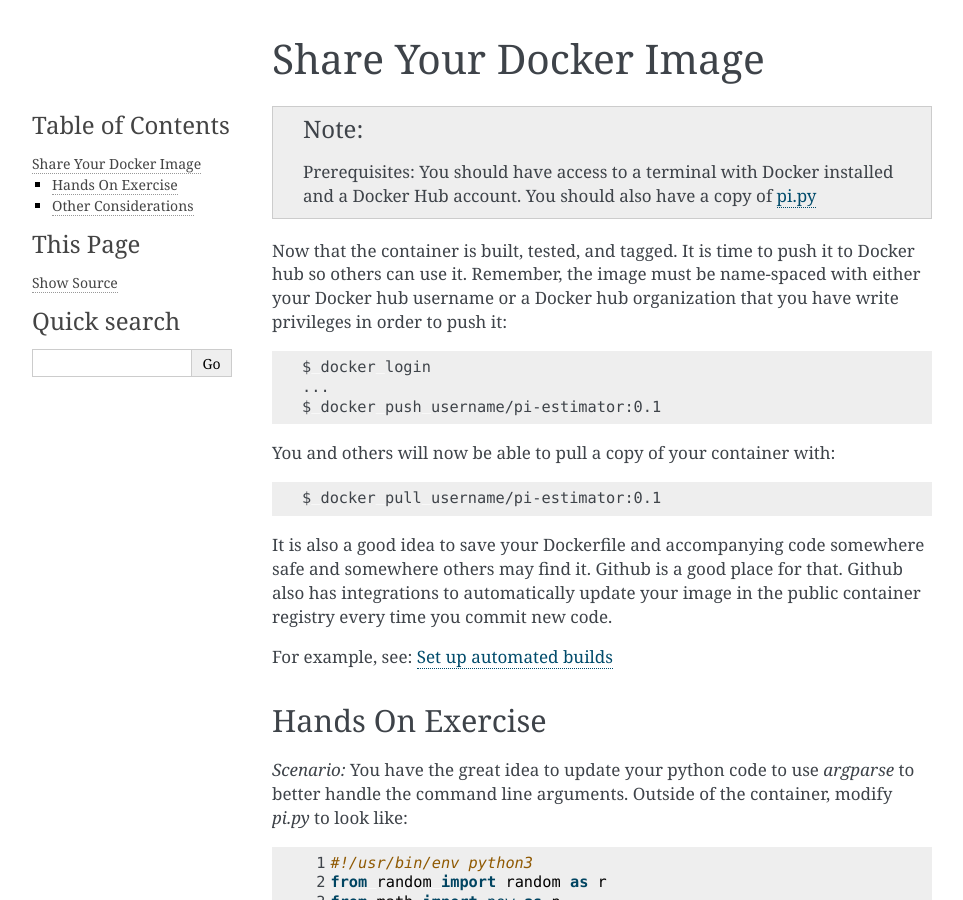
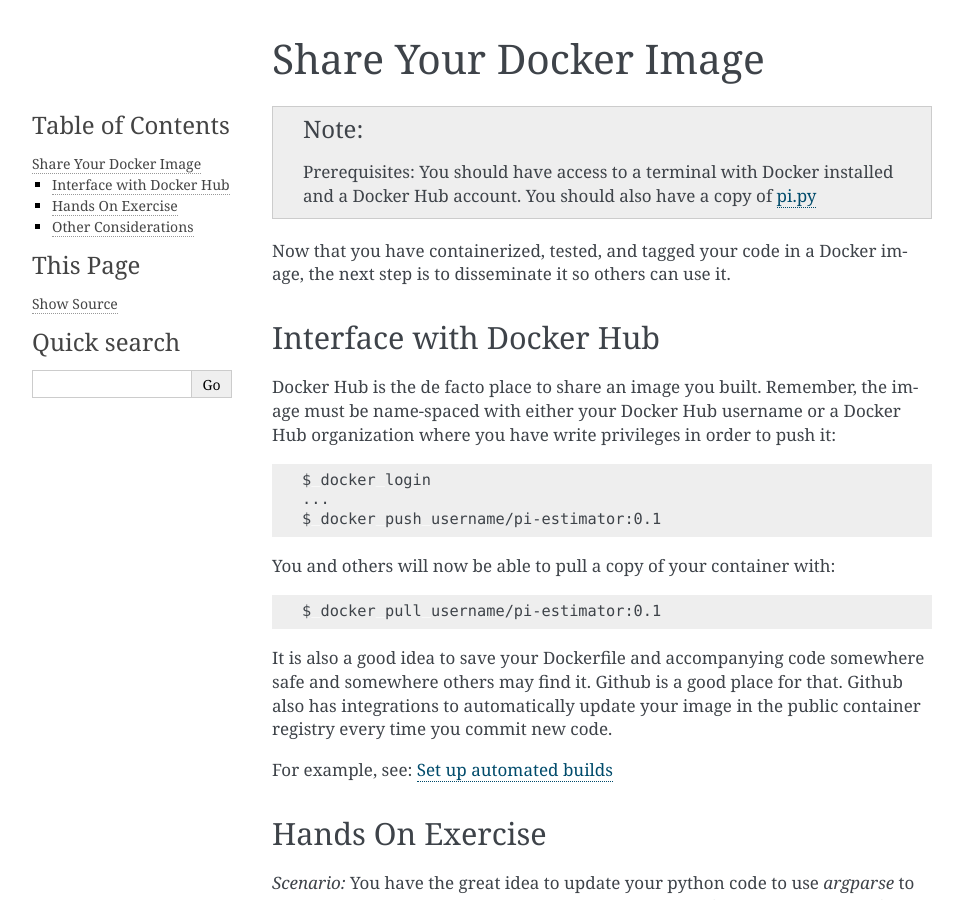
Before and after one commit to TACC/containers_at_tacc, a Sphinx documentation site: the page built from docs/containerize-your-code/share_your_image.rst, in a window 1280 px wide and 900 px high. Shown: the whole window, without its empty margins (148-1111 px from the left). Built offline with Sphinx 7.4.7, drawn with Linux system fonts in a browser that asks for light colours.

Commit message:
adding some navigation on the share your image page

```diff
--- a/docs/containerize-your-code/share_your_image.rst
+++ b/docs/containerize-your-code/share_your_image.rst
@@ -6,10 +6,16 @@ Share Your Docker Image
    Prerequisites: You should have access to a terminal with Docker installed
    and a Docker Hub account. You should also have a copy of `pi.py <https://raw.githubusercontent.com/TACC/containers_at_tacc/master/docs/scripts/pi.py>`_
 
-Now that the container is built, tested, and tagged. It is time to push it to
-Docker hub so others can use it. Remember, the image must be name-spaced with
-either your Docker hub username or a Docker hub organization that you have write
-privileges in order to push it:
+Now that you have containerized, tested, and tagged your code in a Docker image,
+the next step is to disseminate it so others can use it.
+
+Interface with Docker Hub
+-------------------------
+
+
+Docker Hub is the de facto place to share an image you built. Remember, the
+image must be name-spaced with either your Docker Hub username or a Docker Hub
+organization where you have write privileges in order to push it:
 
 .. code-block:: bash
 
```
